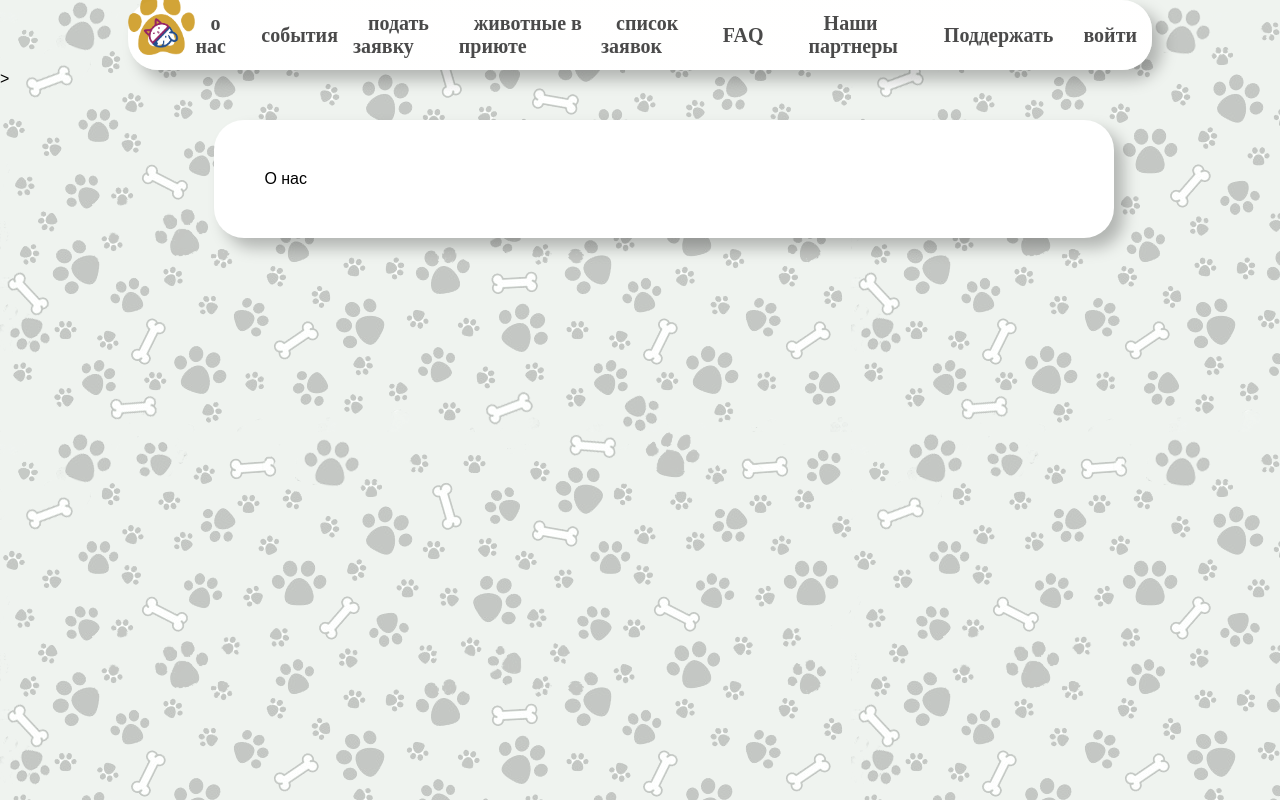
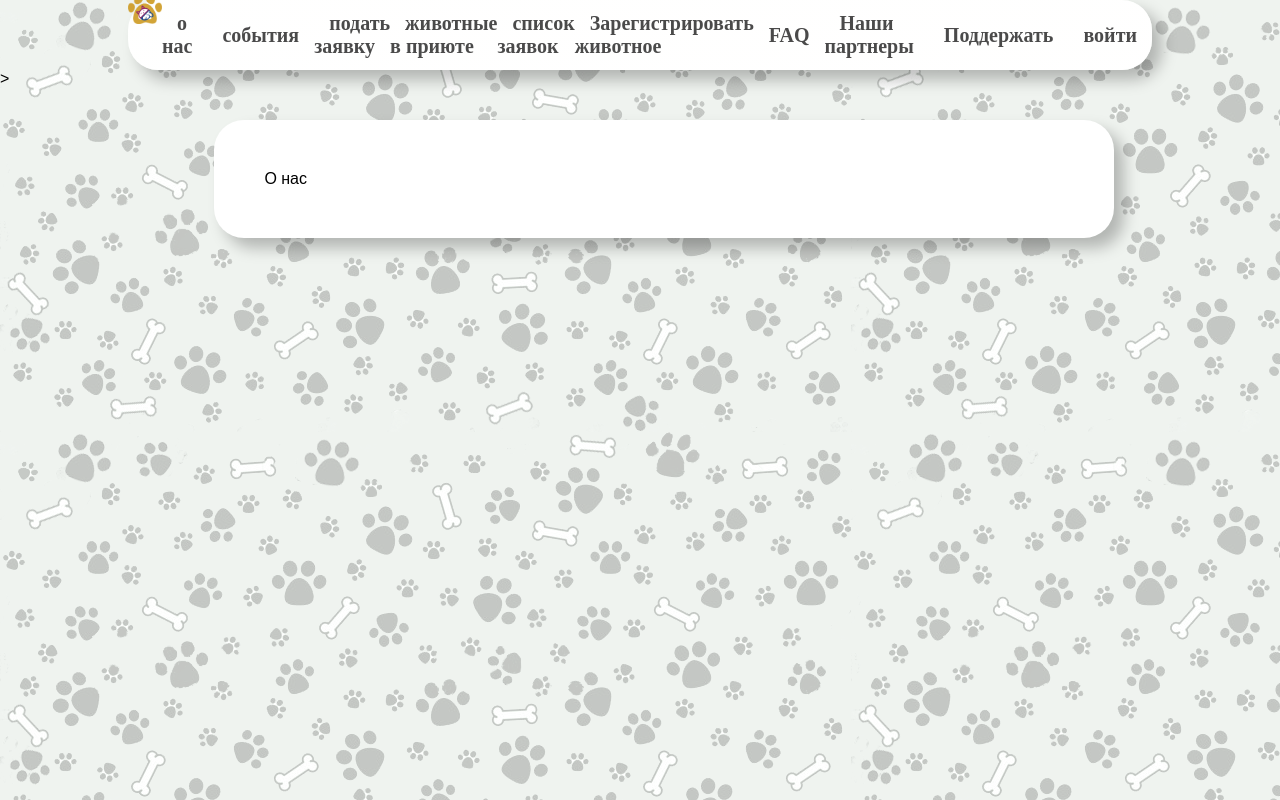
Before and after one commit to Ga3B/OrenHackaProject, a Django app: page /about/ in a window 1280 px wide. Run offline with Django 3.2, Linux system fonts and the light colour scheme.

Commit message:
Update base.html

```diff
--- a/catodog/catodog/templates/base.html
+++ b/catodog/catodog/templates/base.html
@@ -26,7 +26,8 @@
                 <li><a href="{% url 'MainApp:add_request' %}">подать заявку</a></li>
                 <li><a href="{% url 'MainApp:check_list' %}">животные в приюте</a></li>
                 <li><a href="{% url 'MainApp:request_all' %}">список заявок</a></li>
-                <li><a class="contacts" href="{% url 'help' %}">FAQ</a></li>
+                <li><a href="{% url 'MainApp:add_animals' %}">Зарегистрировать животное</a></li>
+                <li><a href="{% url 'help' %}">FAQ</a></li>
                 <li><a href="{% url 'contacts' %}">Наши партнеры</a></li>
                 <li><a href="{% url 'donate' %}">Поддержать</a></li>
                 {% if request.user.is_authenticated %}
```
